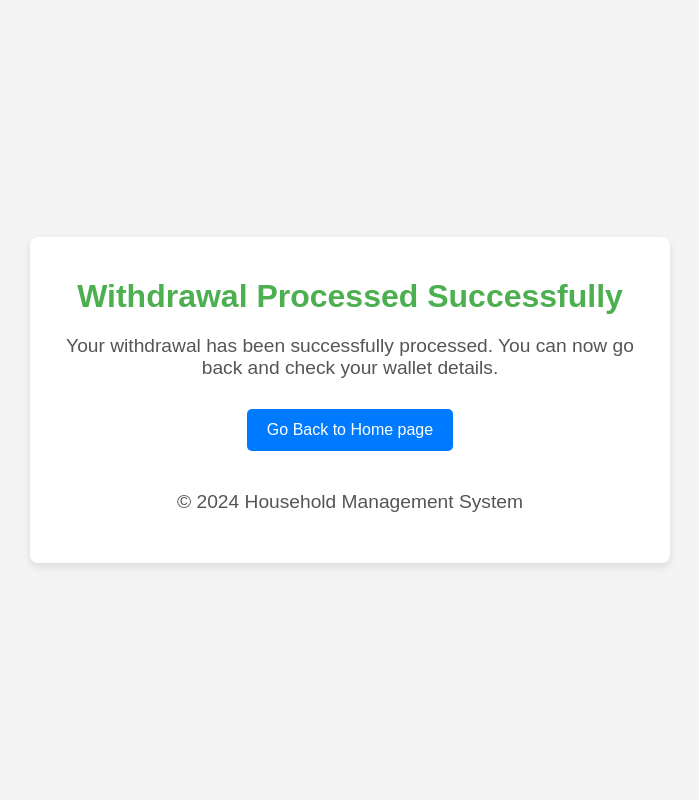
After one commit to akashkr-971/Household-management-system, a Django app: page /withdrawal_success in a window 1280 px wide. The commit adds this page. Shown: the whole page, without its empty margins (290-989 px from the left). Run offline with Django 5.2, Linux system fonts and the light colour scheme; parts of the project's set-up code (start-up, migrations or seed data) failed here and were passed over.

Commit message:
Added some more functionality like withdrawal and some validations

```diff
--- /dev/null
+++ b/hmsapp/templates/withdrawal_success.html
@@ -0,0 +1,77 @@
+<!DOCTYPE html>
+<html lang="en">
+
+<head>
+    <meta charset="UTF-8">
+    <meta name="viewport" content="width=device-width, initial-scale=1.0">
+    <title>Withdrawal Successful</title>
+    <style>
+        body {
+            font-family: Arial, sans-serif;
+            background-color: #f4f4f4;
+            margin: 0;
+            padding: 0;
+            display: flex;
+            justify-content: center;
+            align-items: center;
+            height: 100vh;
+            color: #333;
+        }
+
+        .container {
+            background-color: white;
+            padding: 20px;
+            border-radius: 8px;
+            box-shadow: 0 4px 8px rgba(0, 0, 0, 0.1);
+            text-align: center;
+            max-width: 600px;
+            width: 100%;
+        }
+
+        h1 {
+            color: #4CAF50;
+            font-size: 2rem;
+            margin-bottom: 20px;
+        }
+
+        p {
+            font-size: 1.2rem;
+            color: #555;
+            margin-bottom: 30px;
+        }
+
+        a {
+            display: inline-block;
+            padding: 12px 20px;
+            font-size: 1rem;
+            color: white;
+            background-color: #007bff;
+            text-decoration: none;
+            border-radius: 5px;
+            transition: background-color 0.3s ease;
+        }
+
+        a:hover {
+            background-color: #0056b3;
+        }
+
+        .footer {
+            margin-top: 40px;
+            font-size: 0.9rem;
+            color: #888;
+        }
+    </style>
+</head>
+
+<body>
+    <div class="container">
+        <h1>Withdrawal Processed Successfully</h1>
+        <p>Your withdrawal has been successfully processed. You can now go back and check your wallet details.</p>
+        <a href="{% url 'serviceproviderhome' %}">Go Back to Home page</a>
+        <div class="footer">
+            <p>&copy; 2024 Household Management System</p>
+        </div>
+    </div>
+</body>
+
+</html>
--- a/hmsapp/views.py
+++ b/hmsapp/views.py
@@ -10,7 +10,7 @@ from django.contrib.auth.hashers import make_password, check_password
 from django.contrib.auth import logout
 from django.contrib import messages
 from .models import User, Homeowner ,Service , ServiceProvider ,Booking ,Cancellation , Update ,Billing
-from .models import Payment ,Reviews ,Sitereview
+from .models import Payment ,Reviews ,Sitereview ,Wallet
 from django.http import HttpResponseBadRequest
 from django.core.mail import send_mail
 from django.conf import settings
@@ -75,14 +75,27 @@ def adminpage(request):
 
     return render(request,'adminpage.html')
 
+from django.shortcuts import render, redirect
+from django.contrib import messages
+from .models import User, ServiceProvider, Payment, Wallet, Booking
+
 def serviceproviderhome(request):
     user = None
+
+    # Check if the user is logged in
     if 'user_id' in request.session:
         user = User.objects.get(user_id=request.session['user_id'])
+
+        # Check if the user is a Service Provider
         if user.role == "Service-provider":
             provider = ServiceProvider.objects.get(user=user)
             payments = Payment.objects.filter(service_provider_id=provider.service_provider_id)
-            total_amount = payments.aggregate(Sum('amount'))['amount__sum'] or 0
+
+            # Get or create the wallet for the service provider
+            wallet, created = Wallet.objects.get_or_create(user=user, defaults={'total_amount': 0, 'withdrawn_amount': 0, 'remaining_amount': 0})
+            total_amount = wallet.total_amount
+            withdrawn_amount = wallet.withdrawn_amount
+            remaining_amount = wallet.remaining_amount
 
             if provider.has_new_message:
                 messages.info(request, provider.new_message)
@@ -90,14 +103,39 @@ def serviceproviderhome(request):
                 provider.new_message = ''
                 provider.save()
 
-            if provider.eligible == 'yes' :
-                return render(request, 'serviceproviderhome.html', {'user': user, 'payments': payments ,'total_amount': total_amount})
+            bookings = Booking.objects.filter(
+                service_provider=provider,
+                status__in=['Pending', 'Confirmed', 'Bill created']
+            )
+
+            if provider.eligible == 'yes':
+                context = {
+                    'user': user,
+                    'payments': payments,
+                    'total_amount': total_amount,
+                    'withdrawn_amount': withdrawn_amount,
+                    'remaining_amount': remaining_amount,
+                    'bookings': bookings,
+                }
+                return render(request, 'serviceproviderhome.html', context)
+
             elif provider.eligible == 'No':
                 messages.warning(request, "Your application is pending approval.")
-                return render(request, 'serviceproviderhome.html', {'user': user ,'payments': payments ,'total_amount': total_amount})
+                context = {
+                    'user': user,
+                    'payments': payments,
+                    'total_amount': total_amount,
+                }
+                return render(request, 'serviceproviderhome.html', context)
             else:
-                return render(request, 'serviceproviderhome.html', {'user': user ,'payments': payments ,'total_amount': total_amount})
-    return render(request, 'Userlogin.html')
+                context = {
+                    'user': user,
+                    'payments': payments,
+                    'total_amount': total_amount,
+                }
+                return render(request, 'serviceproviderhome.html', context)
+    return redirect('Userlogin')
+
 
 def clientsignupwithoutotp(request):
     if request.method == 'POST':
@@ -760,6 +798,45 @@ def sitereview(request):
         rev.save()
         return redirect('home')
 
+def wallet_view(request):
+    wallet = Wallet.objects.get(user=request.user)
+
+    context = {
+        'total_amount': wallet.total_amount,
+        'withdrawn_amount': wallet.withdrawn_amount,
+        'remaining_amount': wallet.remaining_amount,
+    }
+
+    return render(request, 'serviceproviderhome.html', context)
+
+def process_withdrawal(request):
+    user=request.session['user_id']
+    if request.method == 'POST':
+        print("called")
+        data = json.loads(request.body)
+        withdraw_amount = Decimal(data.get('amount'))
+        print(withdraw_amount)
+        upi_id = data.get('upiId')
+
+        wallet = Wallet.objects.get(user=user)
+
+        if withdraw_amount <= 0:
+            return JsonResponse({'success': False, 'message': 'Invalid withdrawal amount.'})
+
+        if withdraw_amount > wallet.remaining_amount:
+            return JsonResponse({'success': False, 'message': 'Insufficient funds.'})
+
+        print(wallet.total_amount)
+        wallet.withdrawn_amount += withdraw_amount
+        wallet.remaining_amount = wallet.total_amount - wallet.withdrawn_amount
+        wallet.save()
+
+        return JsonResponse({'success': True, 'message': 'Withdrawal processed successfully.'})
+
+    return JsonResponse({'success': False, 'message': 'Invalid request.'})
+
+def withdrawal_success(request):
+    return render(request, 'withdrawal_success.html')
 
 @csrf_exempt
 def capture_payment(request):
@@ -789,6 +866,16 @@ def capture_payment(request):
                 booking.totalrate = payment.amount
                 booking.save()
 
+                service_provider = payment.service_provider
+                amount = payment.amount
+                wallet, created = Wallet.objects.get_or_create(user=service_provider.user)
+                if not created:
+                    wallet.total_amount += amount
+                    wallet.remaining_amount += amount
+                else:
+                    wallet.total_amount = amount
+                wallet.save()
+
                 user_id = payment.homeowner.user.user_id
                 authorized_amount = payment.amount
                 amount_in_paise = int(authorized_amount * 100)
@@ -800,3 +887,21 @@ def capture_payment(request):
             print('Error:', e)
             return render(request, 'home.html', {'status': 'failed'})
     return HttpResponseBadRequest()
+
+# @csrf_exempt
+# def process_withdrawal(request):
+#     if request.method == 'POST':
+#         try:
+#             data = json.loads(request.body)
+#             amount = data.get('amount')
+#             upi_id = data.get('upiId')
+
+#             if not amount or not upi_id:
+#                 return JsonResponse({'message': 'Invalid input. Amount and UPI ID are required.'}, status=400)
+#             return JsonResponse({'message': f'Withdrawal of {amount} processed successfully to UPI ID: {upi_id}.'})
+#         except json.JSONDecodeError:
+#             return JsonResponse({'message': 'Invalid JSON input.'}, status=400)
+#         except Exception as e:
+#             return JsonResponse({'message': f'Error processing withdrawal: {str(e)}'}, status=500)
+#     else:
+#         return JsonResponse({'message': 'Invalid request method.'}, status=405)
--- a/hmspro/urls.py
+++ b/hmspro/urls.py
@@ -20,8 +20,8 @@ from django.urls import path
 from hmsapp.views import home,landingpage,Userlogin,Clientsignup,forgetpassword,resetpassword,Userlogout,search,acceptbooking
 from hmsapp.views import services,serviceproviderhome,bookings,cancelbooking,updatebooking,orderhistory,accountdetails
 from hmsapp.views import completebooking,finishbooking,verifyotp,clientsignupwithoutotp,jobhistory,publishbill,getbill
-from hmsapp.views import initiate_payment,capture_payment,rate_service_provider,fetchreview,update_rate_service_provider
-from hmsapp.views import viewdetails,update_bill,delete_bill,adminpage,changeeligibility,update_account,delete_account,sitereview
+from hmsapp.views import initiate_payment,capture_payment,rate_service_provider,fetchreview,update_rate_service_provider,process_withdrawal
+from hmsapp.views import viewdetails,update_bill,delete_bill,adminpage,changeeligibility,update_account,delete_account,sitereview,withdrawal_success
 from django.conf.urls.static import static
 
 urlpatterns = [
@@ -62,6 +62,8 @@ urlpatterns = [
     path('changeeligibility/', changeeligibility, name='changeeligibility'),
     path('accountdetails/update/', update_account, name='update_account'),
     path('accountdetails/delete/', delete_account, name='delete_account'),
+     path('process_withdrawal', process_withdrawal, name='process_withdrawal'),
+    path('withdrawal_success', withdrawal_success, name='withdrawal_success'),
 ]
 
 if settings.DEBUG:
```
Also changed, not shown: hmsapp/models.py (+14 -0 lines), hmsapp/templates/Home.html (+35 -18 lines), hmsapp/templates/serviceproviderhome.html (+92 -24 lines), bill_images/My_first_design.png (deleted), bill_images/My_first_design_NsGeCqr.png (deleted), bill_images/bkngimg.png (deleted), bill_images/interiordesigner.png (deleted), bill_images/landscaperimg.png (deleted), bill_images/landscaperimg_1FrBjgE.png (deleted), hmsapp/migrations/0045_wallet.py (added).
